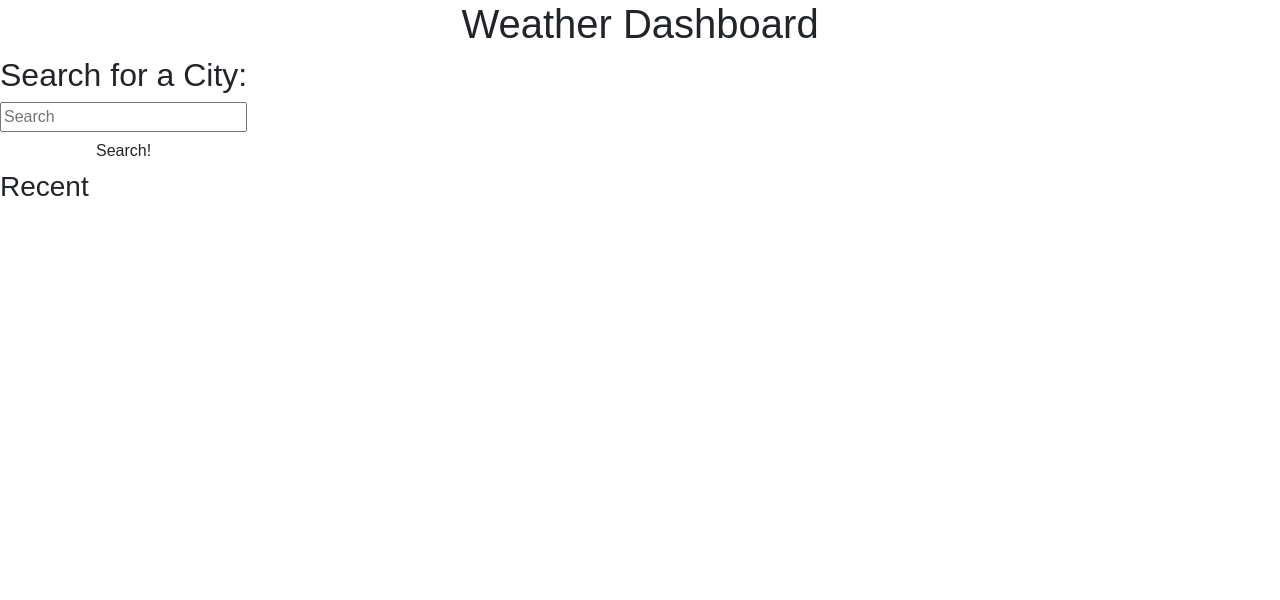
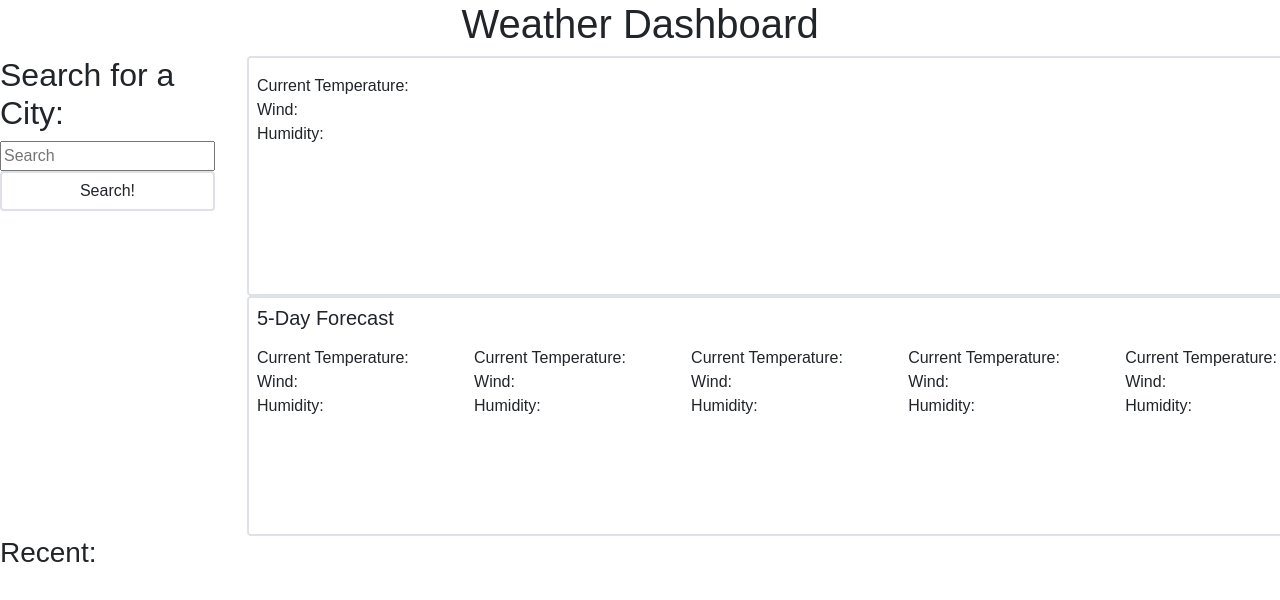
Before and after one commit to jmcdlungren/Weather-Dashboard, a plain HTML site: page index.html in a window 1280 px wide. Drawn offline with nearby package versions, Linux system fonts and the light colour scheme.

Commit message:
added fetch for 5 day, updated HTML to reflect 5-day as well, along with styling

```diff
--- a/Assets/JavaScript/script.js
+++ b/Assets/JavaScript/script.js
@@ -2,8 +2,8 @@
 
 // var queryURL = "http://api.openweathermap.org/data/2.5/weather?q=" + city + "&appid=" + WeatherAPI;
 
+var city = $("input").val();
 
-// fetch(queryURL)
 
 $(".btn").on("click", function (event) {
     event.preventDefault();
@@ -14,26 +14,43 @@ $(".btn").on("click", function (event) {
 
 
     var WeatherAPI = "1453cb68cafdfe7161851616395bc88b";
-    var queryURL = "http://api.openweathermap.org/data/2.5/weather?q=" + city + "&appid=" + WeatherAPI + "&units=" + "imperial";
+    var queryURL = "https://api.openweathermap.org/data/2.5/weather?q=" + city + "&appid=" + WeatherAPI + "&units=" + "imperial";
     fetch(queryURL).then(res => {
-            return res.json()
-        })
+        return res.json()
+    })
         .then(data => {
             console.log(data)
             var cityName = $("#city-name");
             var currentTemp = $("#current-temp");
             var wind = $("#wind");
             var humidity = $("#humidity");
+            var today = dayjs().format('M/D/YYYY');
 
+            oneDay.removeClass("d-none");
 
-            $(oneDay).removeClass("d-none");
-
-            cityName.text(data.name)
+            cityName.text(data.name + " (" + today + ")")
             currentTemp.text(data.main.temp + "°F")
             wind.text(data.wind.speed + " mph")
             humidity.text(data.main.humidity + "%")
+
+            var lat = (data.coord.lat);
+            var lon = (data.coord.lon);
+            var fiveDay = "https://api.openweathermap.org/data/2.5/forecast?" + "lat=" + lat + "&lon=" + lon + "&appid=" + WeatherAPI + "&units=" + "imperial";
+
+            return fetch(fiveDay).then(res => {
+                return res.json()
+            })
+                .then(data => {
+                    console.log(data);
+                })
+
         })
         .catch(error => console.log('ERROR'))
+
+
+
+
+
 
 
     var memory = $(".memory");
@@ -47,19 +64,3 @@ $(".btn").on("click", function (event) {
 
 
 });
-
-
-
-
-// $(".btn").on("click", function getCity() {
-//     var description = $(this).siblings(".description").val();
-//     var hour = $(this).parent().attr("id");
-//     console.log(description);
-//     localStorage.setItem(hour, description);
-//   });
-
-//   // Sets function for whenever the page is refreshed. The local storage will then be retrieved and applied to the text box it was saved in above.
-//   for (i = 9; i <= 17; i++) {
-//     var data = localStorage.getItem("hour-" + i)
-//     $("#hour-" + i).children(".description").val(data)
-//   };
--- a/index.html
+++ b/index.html
@@ -1,5 +1,6 @@
 <!DOCTYPE html>
 <html lang="en">
+
 <head>
     <meta charset="UTF-8">
     <meta http-equiv="X-UA-Compatible" content="IE=edge">
@@ -9,6 +10,7 @@
     <link rel="stylesheet" href="https://cdn.jsdelivr.net/npm/bootstrap@5.1.3/dist/css/bootstrap.min.css" />
     <link rel="stylesheet" href="./Assets/CSS/style.css" />
 </head>
+
 <body>
     <header>
         <h1>
@@ -17,18 +19,18 @@
     </header>
 
     <main>
-        <section>
+        <section class="me-3">
             <h2>
                 Search for a City:
             </h2>
             <form class="search">
                 <input class="city" type="text" placeholder="Search" />
-                <button class="btn">Search!</button>
+                <button class="btn border border-2">Search!</button>
             </form>
         </section>
 
-        <section>
-            <div class="city-basic d-none">
+        <section class="forecast ms-3">
+            <div class="one-day  card border border-2 p-2" style="width: 65rem; height: 15rem;">
                 <h4 id="city-name"></h4>
                 <div>
                     Current Temperature: <span id="current-temp"></span>
@@ -40,13 +42,77 @@
                     Humidity: <span id="humidity"></span>
                 </div>
             </div>
-            <div class="five-day"></div>
+            <div class="five-forecast card border border-2 p-2" style="width: 65rem; height: 15rem;">
+                <h5>5-Day Forecast</h5>
+                <div class="d-flex justify-content-between">
+                    <div>
+                        <h6 id="date"></h6>
+                        <div>
+                            Current Temperature: <span id="current-temp"></span>
+                        </div>
+                        <div>
+                            Wind: <span id="wind"></span>
+                        </div>
+                        <div>
+                            Humidity: <span id="humidity"></span>
+                        </div>
+                    </div>
+                    <div>
+                        <h6 id="date"></h6>
+                        <div>
+                            Current Temperature: <span id="current-temp"></span>
+                        </div>
+                        <div>
+                            Wind: <span id="wind"></span>
+                        </div>
+                        <div>
+                            Humidity: <span id="humidity"></span>
+                        </div>
+                    </div>
+                    <div>
+                        <h6 id="date"></h6>
+                        <div>
+                            Current Temperature: <span id="current-temp"></span>
+                        </div>
+                        <div>
+                            Wind: <span id="wind"></span>
+                        </div>
+                        <div>
+                            Humidity: <span id="humidity"></span>
+                        </div>
+                    </div>
+                    <div>
+                        <h6 id="date"></h6>
+                        <div>
+                            Current Temperature: <span id="current-temp"></span>
+                        </div>
+                        <div>
+                            Wind: <span id="wind"></span>
+                        </div>
+                        <div>
+                            Humidity: <span id="humidity"></span>
+                        </div>
+                    </div>
+                    <div>
+                        <h6 id="date"></h6>
+                        <div>
+                            Current Temperature: <span id="current-temp"></span>
+                        </div>
+                        <div>
+                            Wind: <span id="wind"></span>
+                        </div>
+                        <div>
+                            Humidity: <span id="humidity"></span>
+                        </div>
+                    </div>
+                </div>
+            </div>
         </section>
 
     </main>
 
     <section>
-        <h3>Recent</h3>
+        <h3>Recent:</h3>
         <ul class="memory"></ul>
     </section>
 
@@ -57,8 +123,7 @@
 
     <script src="https://code.jquery.com/jquery-3.4.1.min.js"></script>
     <script src="https://cdn.jsdelivr.net/npm/dayjs@1.11.3/dayjs.min.js"
-      integrity="sha256-iu/zLUB+QgISXBLCW/mcDi/rnf4m4uEDO0wauy76x7U="
-      crossorigin="anonymous"></script>
+        integrity="sha256-iu/zLUB+QgISXBLCW/mcDi/rnf4m4uEDO0wauy76x7U=" crossorigin="anonymous"></script>
     <!-- CDN example (jsDelivr) -->
     <script src="https://cdn.jsdelivr.net/npm/dayjs@1/dayjs.min.js"></script>
     <script src="https://cdn.jsdelivr.net/npm/dayjs@1/plugin/advancedFormat.js"></script>
@@ -66,4 +131,5 @@
 
     <script src="./Assets/JavaScript/script.js"></script>
 </body>
+
 </html>
```
